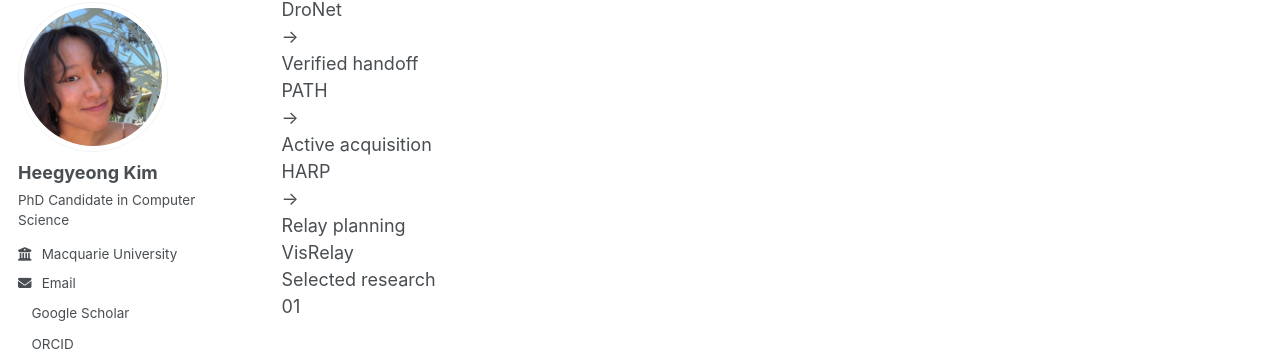
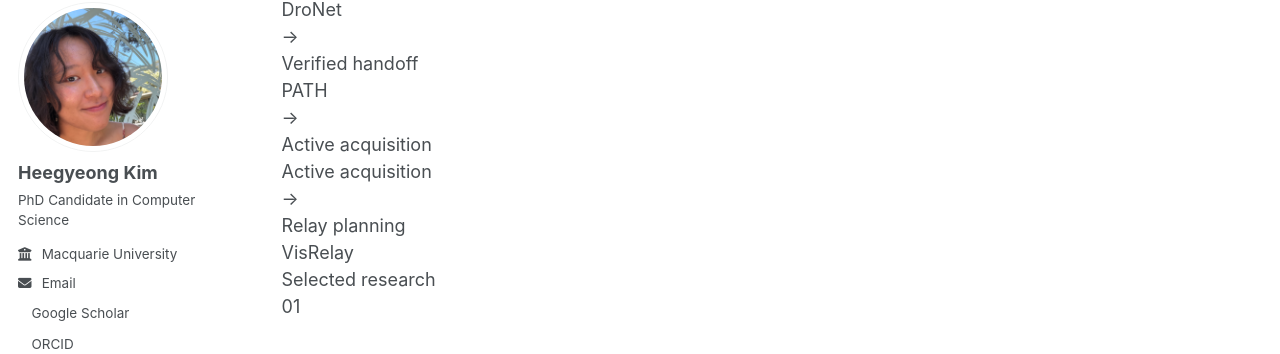
Before and after one commit to HeegyeongK/heegyeongk.github.io, a Jekyll site: the page built from _pages/about.md, in a window 1280 px wide and 900 px high, scrolled down 512 px. Shown: the part 99-453 px from the top of the window. Built offline with Jekyll 4.4.1, drawn with Linux system fonts in a browser that asks for light colours; a style sheet for code colours, icons or effects is not loaded.

Commit message:
Keep active-acquisition work public-safe

```diff
--- a/_pages/about.md
+++ b/_pages/about.md
@@ -43,7 +43,7 @@ redirect_from:
     <div class="trajectory-arrow">→</div>
     <div class="trajectory-step">
       <div class="trajectory-label">Active acquisition</div>
-      <div class="trajectory-project">HARP</div>
+      <div class="trajectory-project">Active acquisition</div>
     </div>
     <div class="trajectory-arrow">→</div>
     <div class="trajectory-step">
```
